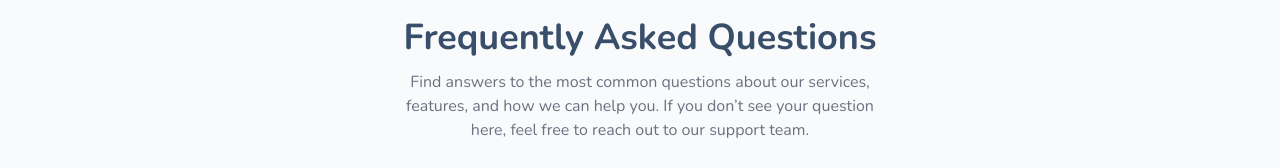
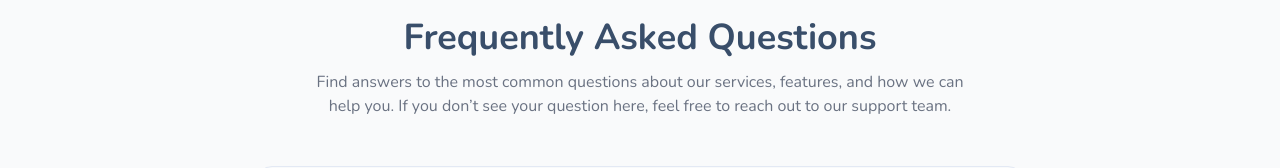
Before and after one commit to ismail-dev-code/noapay, a React (Vite) app: page / in a window 1280 px wide. Shown: the part 2579-2747 px from the top of the page. Built offline with nearby package versions, Linux system fonts and the light colour scheme; no server answers.

Commit message:
feat: faq section

```diff
--- a/src/pages/Home.jsx
+++ b/src/pages/Home.jsx
@@ -20,7 +20,7 @@ const Home = () => {
       <Helmet>
         <title>NoaPay | Home</title>
       </Helmet>
-      <div className="mt-10 bg-linear-to-t from-success to-[#EFEFEF] rounded-2xl flex flex-col md:flex-row items-center justify-between px-4 py-8 gap-6">
+      <div className="mt-10 bg-linear-to-t from-success to-[#EFEFEF] md:rounded-xl rounded-none flex flex-col md:flex-row items-center justify-between px-4 py-8 gap-6">
         <div className="flex-1 text-center md:text-left pl-2 md:pl-8">
           <h1 className="md:text-5xl text-3xl font-bold mb-2">
             NoaPay-{" "}
@@ -335,7 +335,7 @@ const Home = () => {
         <h1 className="md:text-4xl text-2xl font-bold mb-1.5 md:mb-3">
           Frequently Asked Questions
         </h1>
-        <p className="text-gray-500 md:mb-6 mb-3 w-full md:w-3/4 lg:w-2/4 mx-auto">
+        <p className="text-gray-500 md:mb-6 mb-3 w-full md:w-3/4 lg:w-2/3 mx-auto">
           Find answers to the most common questions about our services,
           features, and how we can help you. If you don’t see your question
           here, feel free to reach out to our support team.
```
